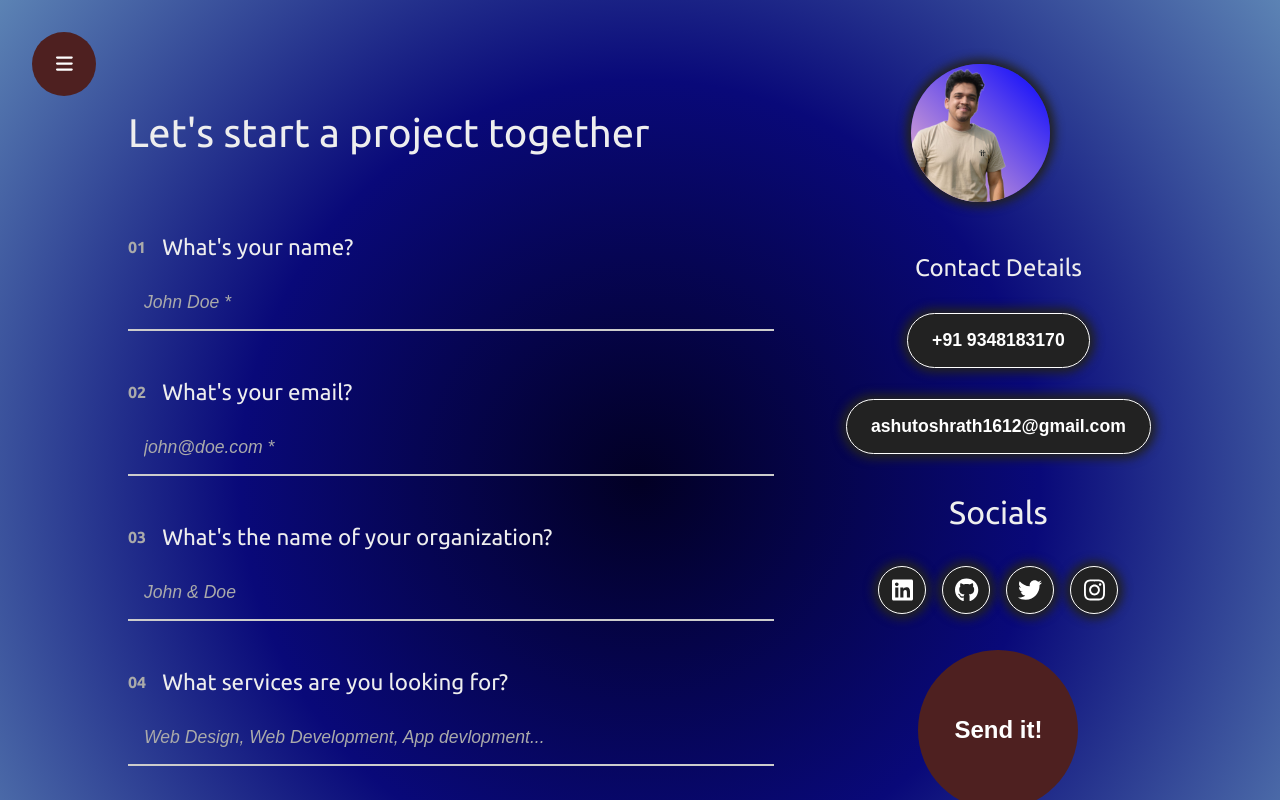
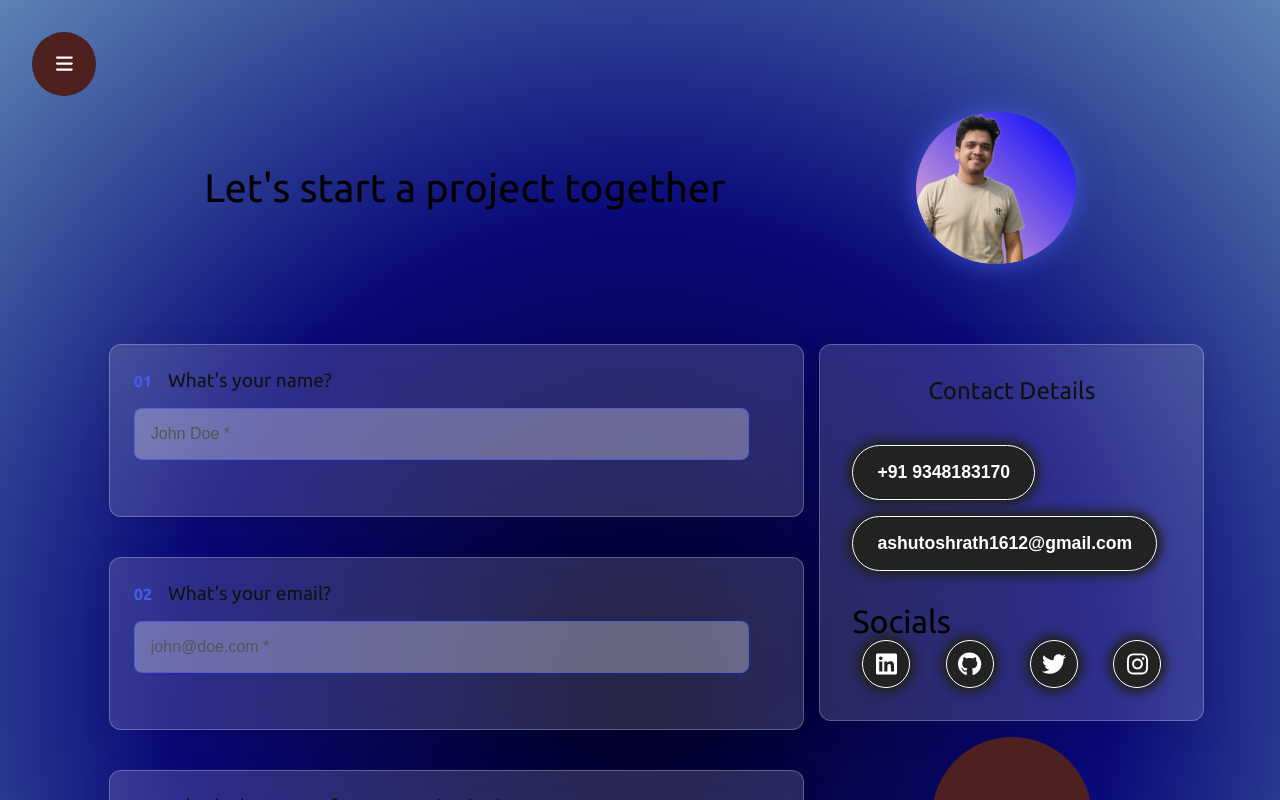
Before and after one commit to AshutoshRath1612/Portfolio, a Next.js app: page /contact in a window 1280 px wide. Shown: the top 800 px of the page. Built offline with nearby package versions, Linux system fonts and the light colour scheme.

Commit message:
Contact Screen modification

```diff
--- a/src/app/contact/contact.module.css
+++ b/src/app/contact/contact.module.css
@@ -1,129 +1,231 @@
-.contactContainer {
-  width: 80%;
-  margin: auto;
-  display: flex;
-  flex-direction: column;
-  align-items: flex-start;
-  gap: 2rem;
+/* Page Wrapper */
+.contactPageWrapper {
+  min-height: 100vh;
+  /* background: radial-gradient(
+    circle at 30% 50%,
+    rgba(255, 255, 255, 0.9) 0%,
+    rgba(220, 235, 255, 0.5) 50%,
+    rgba(210, 240, 255, 0.3) 100%
+  ); */
+  background: radial-gradient(
+    circle at 30% 50%,
+    rgba(255, 255, 255, 0.9) 0%,
+    rgba(220, 235, 255, 0.5) 50%,
+    rgb(3, 5, 117) 100%
+  );
   padding: 2rem 0;
 }
 
+/* Container Setup */
+.contactContainer {
+  width: 83%;
+  max-width: 1200px;
+  margin: 0 auto;
+  display: flex;
+  flex-direction: column;
+  gap: 3rem;
+  position: relative;
+  z-index: 1;
+}
+
+/* Header Section */
 .contactHeaderContainer {
   display: flex;
   align-items: center;
-  justify-content: space-between;
-  width: 90%;
-  color: var(--color-text-primary);
+  justify-content: space-around;
+  margin-top: 4rem;
+}
+
+.contactTitle {
+  font-size: 2.5rem;
+  font-weight: 700;
+  background: linear-gradient(to right, #ffffff, #a7c7ff);
+  -webkit-background-clip: text;
+  background-clip: text;
+  color: transparent;
+  max-width: 60%;
+  line-height: 1.2;
+}
+
+.avatarWrapper {
+  position: relative;
 }
 
 .contactAvatar {
-  width: 20%;
-  height: 100%;
+  width: 9.5rem;
+  height: 9.5rem;
+  border-radius: 50%;
+  object-fit: cover;
   background: linear-gradient(45deg, pink, blue);
-  box-shadow: 0px 0px 10px 5px #222222;
-  border-radius: 50%;
+  box-shadow: 0 0 20px rgba(69, 92, 233, 0.6), 0 0 40px rgba(69, 92, 233, 0.3);
+  transition: transform 0.3s ease;
 }
 
-.contactHeaderContainer img {
-  max-width: 150px;
+.contactAvatar:hover {
+  transform: scale(1.05);
+}
+
+/* Content Layout */
+.contactContentContainer {
+  display: flex;
+  gap: 3rem;
+  margin-top: 2rem;
+}
+
+.formContainer {
+  flex: 1;
+  display: flex;
+  flex-direction: column;
+  gap: 2.5rem;
+}
+
+.contactDetailsWrapper {
+  width: 30%;
+  display: flex;
+  flex-direction: column;
+  align-items: center;
+  gap: 2rem;
+}
+
+.contactDetailsButtonContainer {
+  display: flex;
+  gap: 1rem;
+  flex-direction: column;
+}
+
+/* Glassmorphism Form */
+.contactFormContainer {
+  background: rgba(255, 255, 255, 0.15);
+  border: 1px solid rgba(255, 255, 255, 0.25);
+  backdrop-filter: blur(20px);
+  -webkit-backdrop-filter: blur(20px);
+  border-radius: 12px;
+  padding: 1.5rem;
+  box-shadow: 0 8px 32px rgba(0, 0, 0, 0.1);
+  transition: all 0.3s ease;
+  transform: translateX(-100vw);
+  display: flex;
+  flex-direction: column;
+  justify-content: space-between;
   height: auto;
 }
 
-.contactContentContainer {
-  width: 100%;
-  display: flex;
-  justify-content: space-between;
-  gap: 2rem;
+.contactFormContainer:hover {
+  transform: scale(1.03) !important;
+  box-shadow: 0 12px 48px rgba(0, 0, 0, 0.15);
+  transition: all 0.3s ease;
 }
 
-.formContainer {
-  width: 60%;
-  display: flex;
-  flex-direction: column;
-  gap: 2rem;
-}
-
-.contactDetailsContainer {
-  width: 100%;
-  display: flex;
-  height: 50vh;
-  flex-direction: column;
-  align-items: center;
-  justify-content: space-around;
-}
-
-.contactFormContainer {
-  display: flex;
-  flex-direction: column;
-  gap: 1rem;
-  width: 100%;
-}
-
+/* Form Top */
 .contactFormTopContainer {
   display: flex;
   align-items: center;
   gap: 1rem;
+  margin-bottom: 1rem;
 }
 
 .serialContainer {
-  color: var(--color-text-secondary);
-  font-weight: bold;
+  font-size: 1rem;
+  font-weight: 700;
+  color: var(--color-accent);
 }
 
 .questions {
-  font-size: 1.4rem;
+  font-size: 1.2rem;
   font-weight: 500;
-  color: var(--color-text-primary);
+  color: #111;
 }
 
-.contactFormInputContainer input.contactInput {
-  width: 100%;
+/* Inputs */
+.contactInput {
+  width: 90%;
   padding: 1rem;
-  font-size: 1.1rem;
-  background-color: transparent;
-  border: none;
-  border-bottom: 2px solid #ccc;
-  outline: none;
-  color: white;
-  transition: border-color 0.3s ease;
+  font-size: 1rem;
+  /* background: rgba(255, 255, 255, 0.08);
+  border: 1px solid rgba(255, 255, 255, 0.2);
+  color: #111; */
+  border-radius: 8px;
+  transition: all 0.3s ease;
+  background: rgba(255, 255, 255, 0.3); /* more opaque */
+  border: 1px solid rgba(69, 92, 233, 0.8); /* darker border */
+  color: #111;
 }
 
 .contactInput::placeholder {
-  color: var(--color-text-secondary);
-  font-style: italic;
+  color: #555;
 }
 
 .contactInput:focus {
-  border-bottom: 2px solid var(--color-accent);
-  background-color: rgba(255, 255, 255, 0.05);
+  border-color: var(--color-accent);
+  box-shadow: 0 0 0 2px rgba(69, 92, 233, 0.3);
+  background: rgba(255, 255, 255, 0.12);
 }
 
+/* Glassmorphism Contact Details */
+.contactDetailsContainer {
+  width: 100%;
+  background: rgba(255, 255, 255, 0.15);
+  border: 1px solid rgba(255, 255, 255, 0.25);
+  backdrop-filter: blur(20px);
+  -webkit-backdrop-filter: blur(20px);
+  border-radius: 12px;
+  padding: 2rem;
+  box-shadow: 0 8px 32px rgba(0, 0, 0, 0.1);
+}
+
+/* Details Head */
+.contactDetailsHeading {
+  font-size: 1.5rem;
+  color: #111;
+  margin-bottom: 1.5rem;
+  text-align: center;
+}
+
+/* Socials Container */
+.contactsSocialsContainer {
+  margin-top: 2rem;
+}
+
+/* Error Handling */
 .contactFormBottomContainer {
+  height: 1.5rem;
   display: flex;
+  margin-top: 0.5rem;
+  color: var(--color-text-primary);
   align-items: center;
-  gap: 0.5rem;
-  font-size: 0.9rem;
+  gap: 1rem;
+}
+
+.errorDot {
+  font-size: 0.8rem;
+  display: none;
   color: var(--color-error);
 }
-.errorDot {
-  display: none;
+
+/* Responsive Design */
+@media (max-width: 1024px) {
+  .contactContentContainer {
+    flex-direction: column;
+  }
+
+  .contactDetailsWrapper {
+    width: 100%;
+  }
+
+  .contactTitle {
+    max-width: 100%;
+    font-size: 2rem;
+  }
 }
 
-.contactDetailsButtonContainer {
-  height: 50%;
-  font-size: 1.5rem;
-  display: flex;
-  flex-direction: column;
-  justify-content: space-between;
-  align-items: center;
-  color: var(--color-text-primary);
+@media (max-width: 768px) {
+  .contactHeaderContainer {
+    flex-direction: column;
+    gap: 2rem;
+    text-align: center;
+  }
+
+  .contactTitle {
+    max-width: 100%;
+  }
 }
-
-.contactsSocialsContainer {
-  height: 30%;
-  display: flex;
-  flex-direction: column;
-  justify-content: space-between;
-  align-items: center;
-  color: var(--color-text-primary);
-}
```
